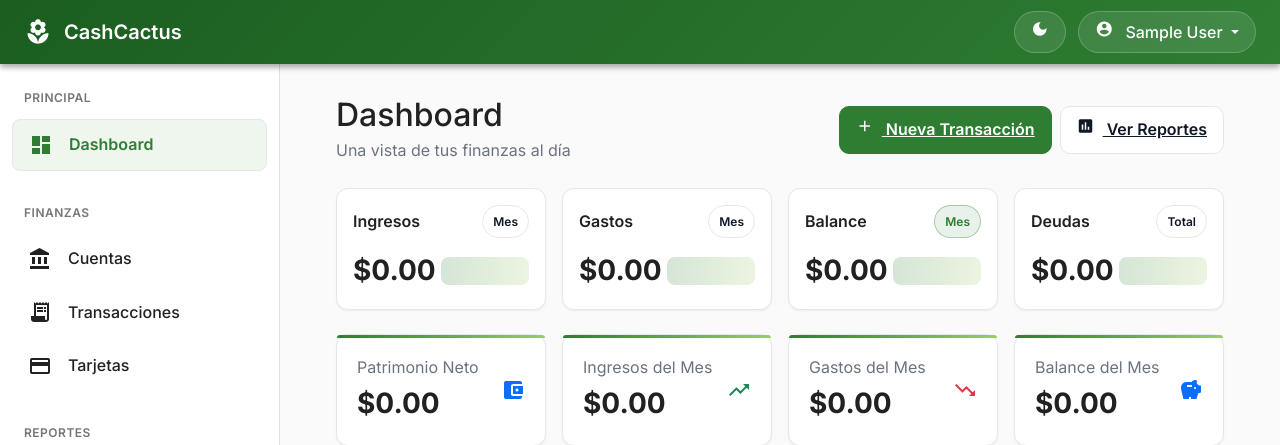
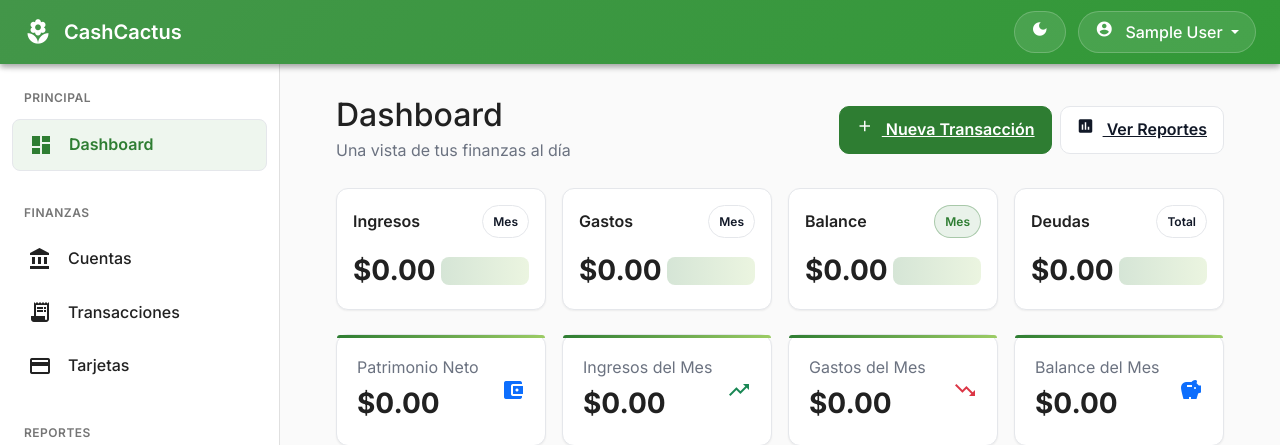
Before and after one commit to brunojhovany/CashCactus, a Flask app: page /dashboard in a window 1280 px wide. Shown: the top 445 px of the page. Run offline with Flask 3, Linux system fonts and the light colour scheme; the visitor is signed in with stand-in values (Sample User, id 1); data that the repository does not hold is empty.

Commit message:
style: update primary color variables for improved theme consistency; add new image asset

```diff
--- a/app/views/templates/base.html
+++ b/app/views/templates/base.html
@@ -15,8 +15,8 @@
 
     <style>
         :root {
-            --primary-color: #2e7d32; /* cactus */
-            --primary-dark: #1b5e20;
+            --primary-color: #329937; /* cactus */
+            --primary-dark: #439649;
             --primary-light: #66bb6a;
             --secondary-color: #424242;
             --background-color: #fafafa;
```
Also changed, not shown: images/image.png (added).
